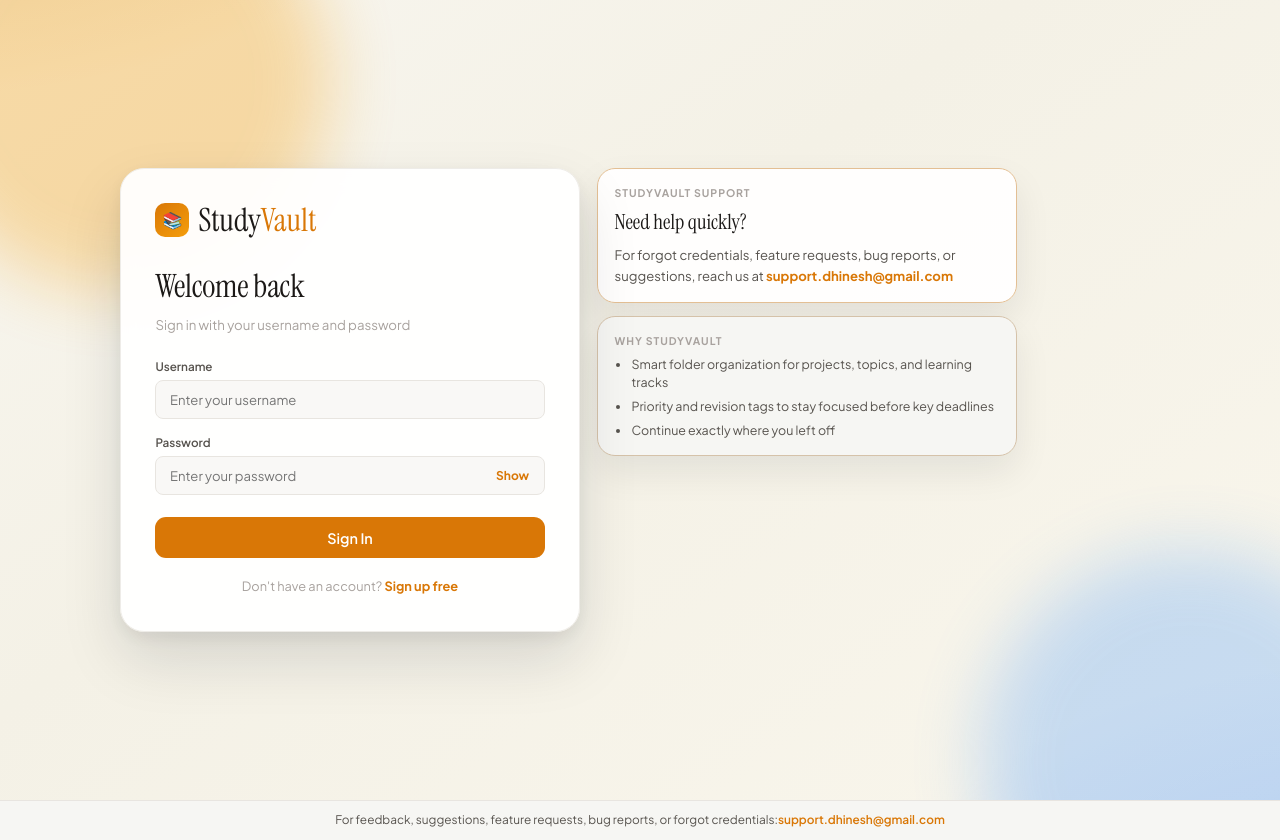
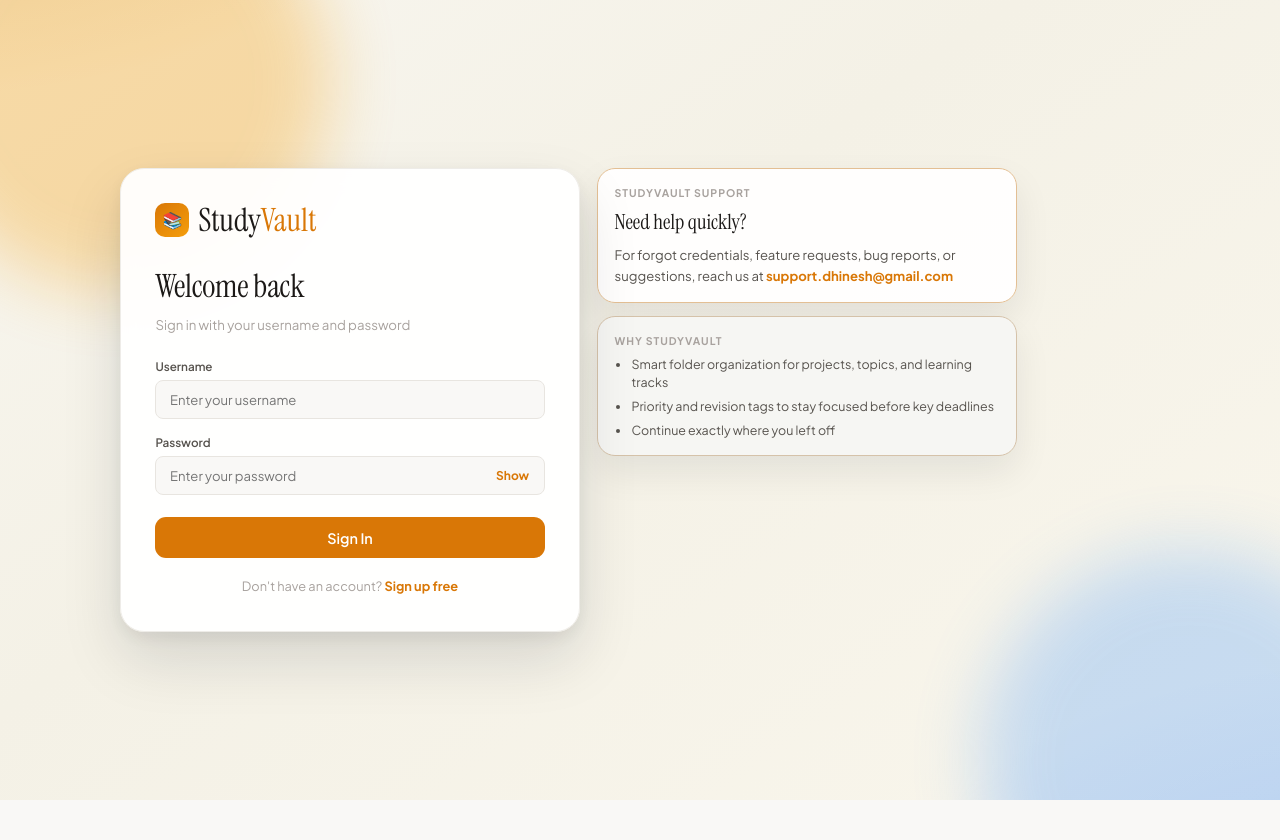
Before and after one commit to Dhinesh-Manikandan/Study-Vault, a React (Create React App) app in the folder studyvault-complete/studyvault-frontend/: page /login in a window 1280 px wide. After the commit the page ends 800 px from the top, so only its background shows below. Built offline with nearby package versions, Linux system fonts and the light colour scheme; no server answers; the HTML template or start-up script is replaced by a standard one.

Commit message:
Remove global support footer banner

```diff
--- a/studyvault-complete/studyvault-frontend/src/App.js
+++ b/studyvault-complete/studyvault-frontend/src/App.js
@@ -51,10 +51,6 @@ export default function App() {
     <AuthProvider>
       <BrowserRouter>
         <AppRoutes />
-        <footer className="app-support-footer">
-          For feedback, suggestions, feature requests, bug reports, or forgot credentials:
-          <a href="mailto:support.dhinesh@gmail.com">support.dhinesh@gmail.com</a>
-        </footer>
         <Toaster
           position="bottom-right"
           toastOptions={{
--- a/studyvault-complete/studyvault-frontend/src/index.css
+++ b/studyvault-complete/studyvault-frontend/src/index.css
@@ -177,23 +177,6 @@ input, select, textarea {
 .empty-state h3 { font-size: 1rem; color: var(--text2); margin-bottom: 0.35rem; font-family: 'Plus Jakarta Sans', sans-serif; font-weight: 600; }
 .empty-state p { font-size: 0.8rem; }
 
-.app-support-footer {
-  border-top: 1px solid var(--border);
-  background: color-mix(in srgb, var(--surface2) 72%, #ffffff 28%);
-  color: var(--text2);
-  font-size: 0.74rem;
-  text-align: center;
-  padding: 0.65rem 0.85rem;
-}
-
-.app-support-footer a {
-  color: var(--accent);
-  font-weight: 600;
-  text-decoration: none;
-}
-
-.app-support-footer a:hover { text-decoration: underline; }
-
 @media (max-width: 680px) {
   .app-layout {
     flex-direction: column;
@@ -209,9 +192,4 @@ input, select, textarea {
     min-height: 36px;
     font-size: 0.8rem;
   }
-
-  .app-support-footer {
-    font-size: 0.71rem;
-    line-height: 1.45;
-  }
 }
```
